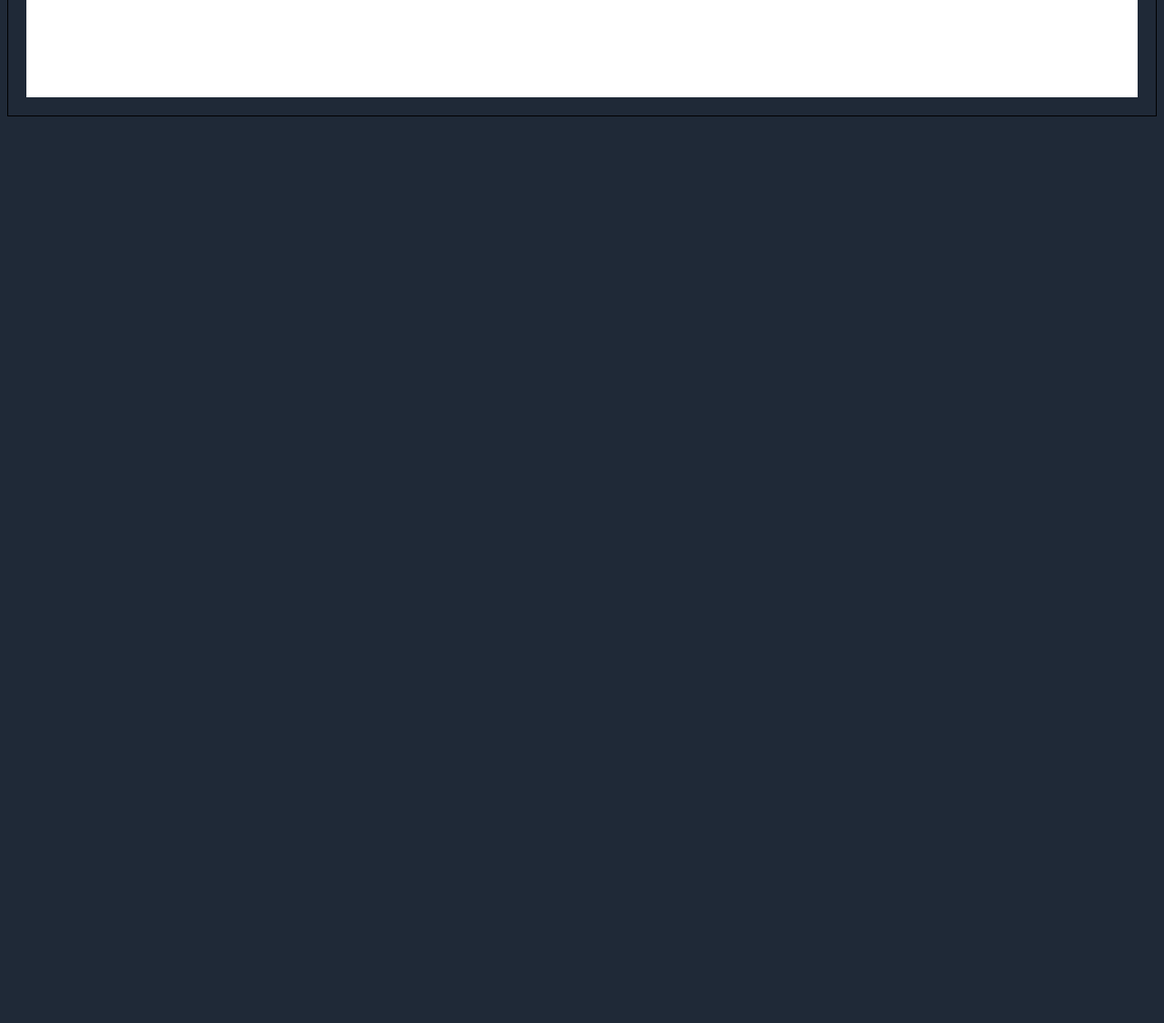
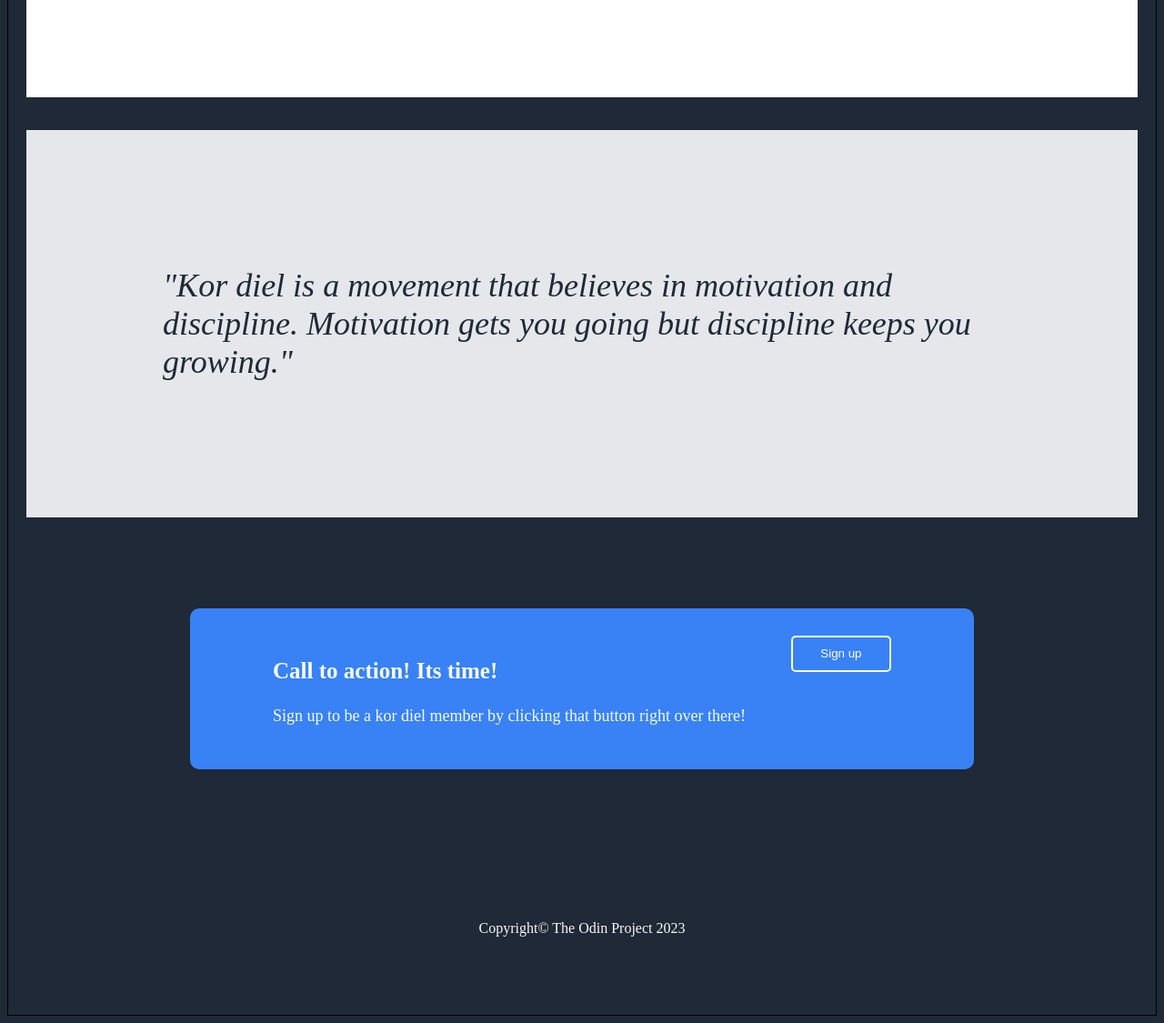
Before and after one commit to OJO65/landing-page, a plain HTML site: page index.html in a window 1280 px wide. Shown: the part 1009-2134 px from the top of the page at 91% size. Before the commit the page ends 1145 px from the top, so only its background shows below. Drawn offline with Linux system fonts and the light colour scheme.

Commit message:
finished landing-page project

```diff
--- a/index.html
+++ b/index.html
@@ -63,6 +63,25 @@
 
       </div>
     </div>
+  <div class="quote">
+    <p class="quote-paragraph">"Kor diel is a movement that believes
+      in motivation and discipline. Motivation gets you going but
+      discipline keeps you growing."</p>
 
+  </div>
+  <div class="signup-section">
+    <div class="signup-text">
+      <p class="big-size">Call to action! Its time!</p>
+      <p class="small-size">
+        Sign up to be a kor diel member by clicking that button right over there!
+      </p>
+    </div>
+    <button class="signup">Sign up</button>
+  </div>
+  <div>
+    <footer class="footer-section">
+      <p>Copyright&copy; The Odin Project 2023</p>
+    </footer>
+</div>
   </body>
 </html>
--- a/styles.css
+++ b/styles.css
@@ -94,3 +94,56 @@ body {
     height: 150px;
     border-radius: 15px;
 }
+
+.quote-paragraph {
+
+
+
+    background-color:#E5E7EB;
+    padding: 150px 150px;
+    text-align: left;
+
+}
+
+.quote {
+    font-style: italic;
+    font-size: 36px;
+    color: #1f2937;
+    font-weight: lighter;
+}
+
+.signup-text {
+    color: #f9faf8;
+    padding-right: 50px;
+}
+
+.big-size {
+    font-weight: bolder;
+    font-size: 25px;
+}
+
+.small-size {
+    font-weight: lighter;
+    font-size: 18px;
+}
+
+.signup-section {
+    display: flex;
+    justify-content: center;
+    margin: 100px 180px;
+    padding: 30px;
+    border-radius: 10px;
+    background-color: #3882f6;
+}
+
+.signup-section button {
+    border: 2px solid #f9faf8;
+}
+
+.footer-section {
+    color: #f9faf8;
+    background-color: #1f2937;
+    text-align: center;
+    padding-top: 50px;
+    padding-bottom: 50px;
+}
```
